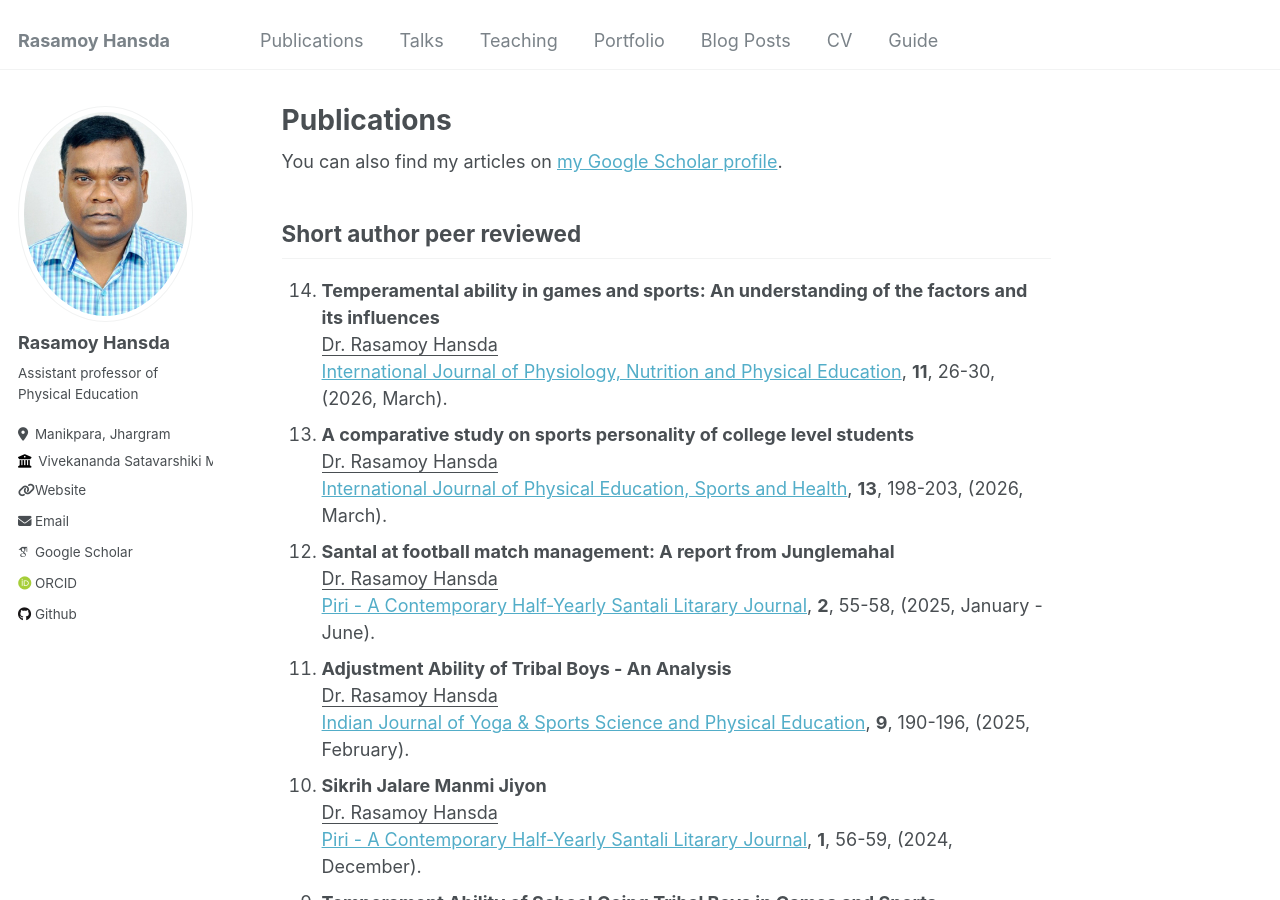
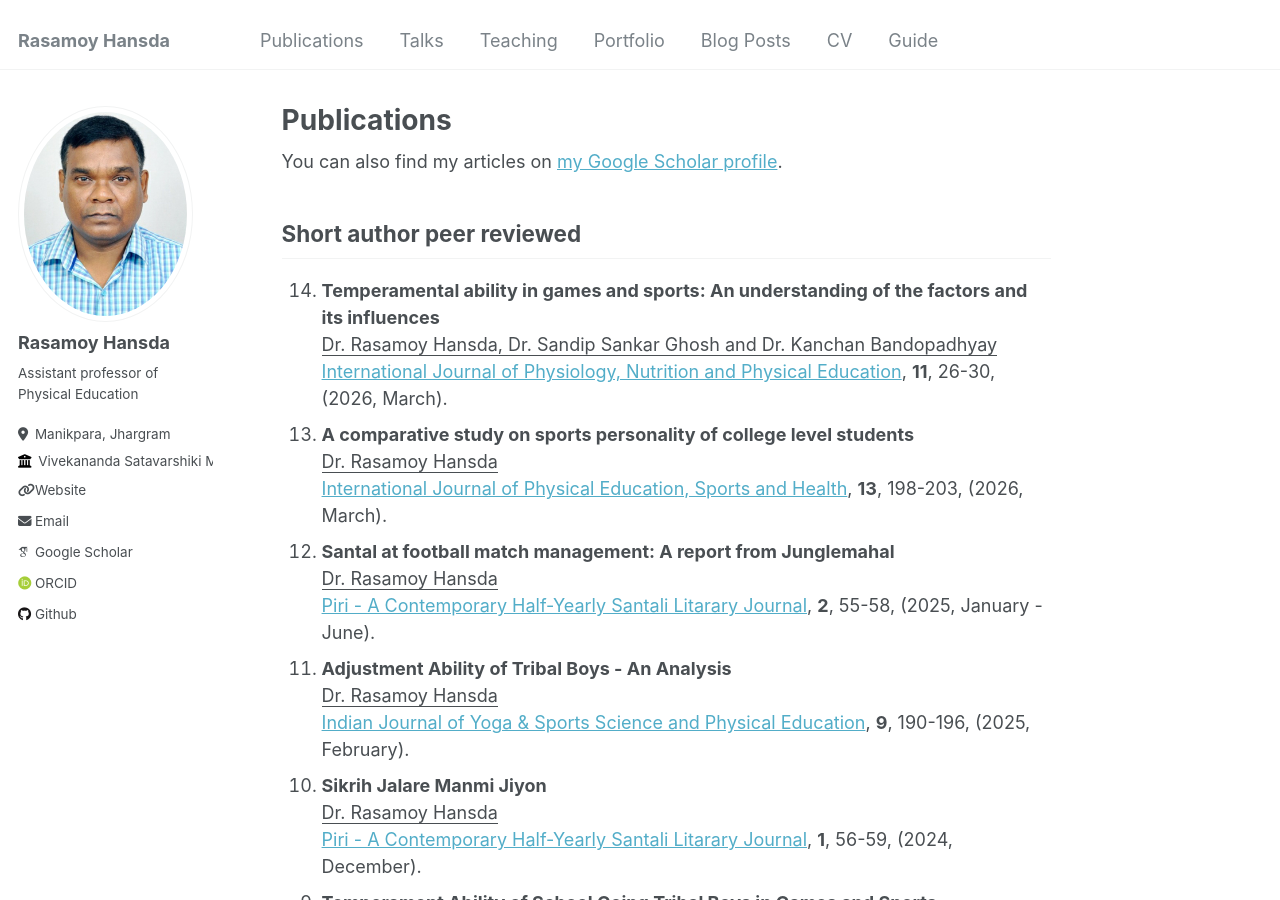
Before and after one commit to rhansda1/rhansda1.github.io, a Jekyll site: the page built from _pages/publications.md, in a window 1280 px wide and 900 px high. Built offline with Jekyll 4.4.1, drawn with Linux system fonts in a browser that asks for light colours; some web fonts are replaced.

Commit message:
Update publications_html.yaml

```diff
--- a/_data/publications_html.yaml
+++ b/_data/publications_html.yaml
@@ -9,7 +9,7 @@ Hansda:2026B:
   archiveprefix:
   eprint:
   title: "Temperamental ability in games and sports: An understanding of the factors and its influences"
-  author: <u>Dr. Rasamoy Hansda</u>
+  author: <u>Dr. Rasamoy Hansda, Dr. Sandip Sankar Ghosh and Dr. Kanchan Bandopadhyay</u>
 
 Hansda:2026A:
   year: '2026, March'
```
